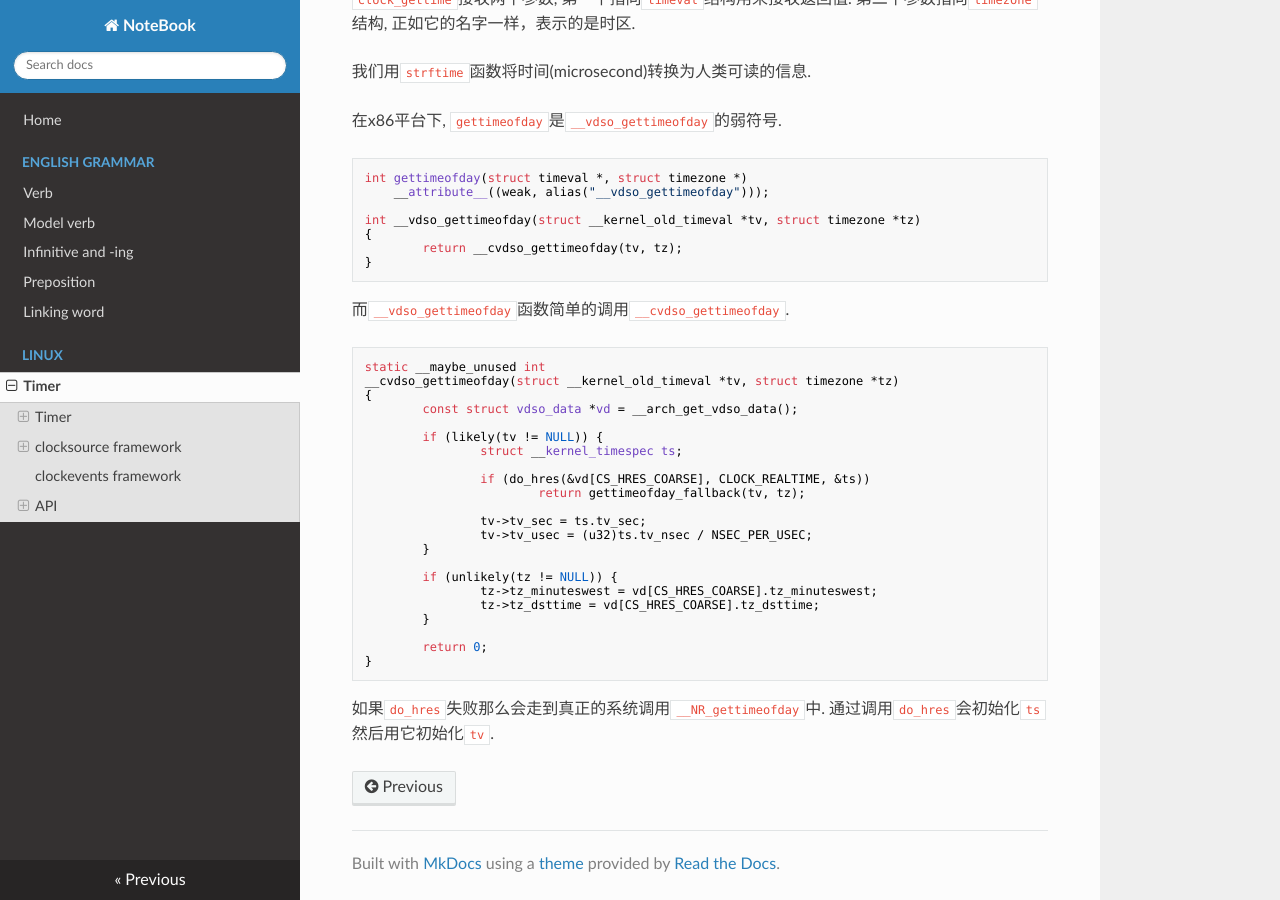
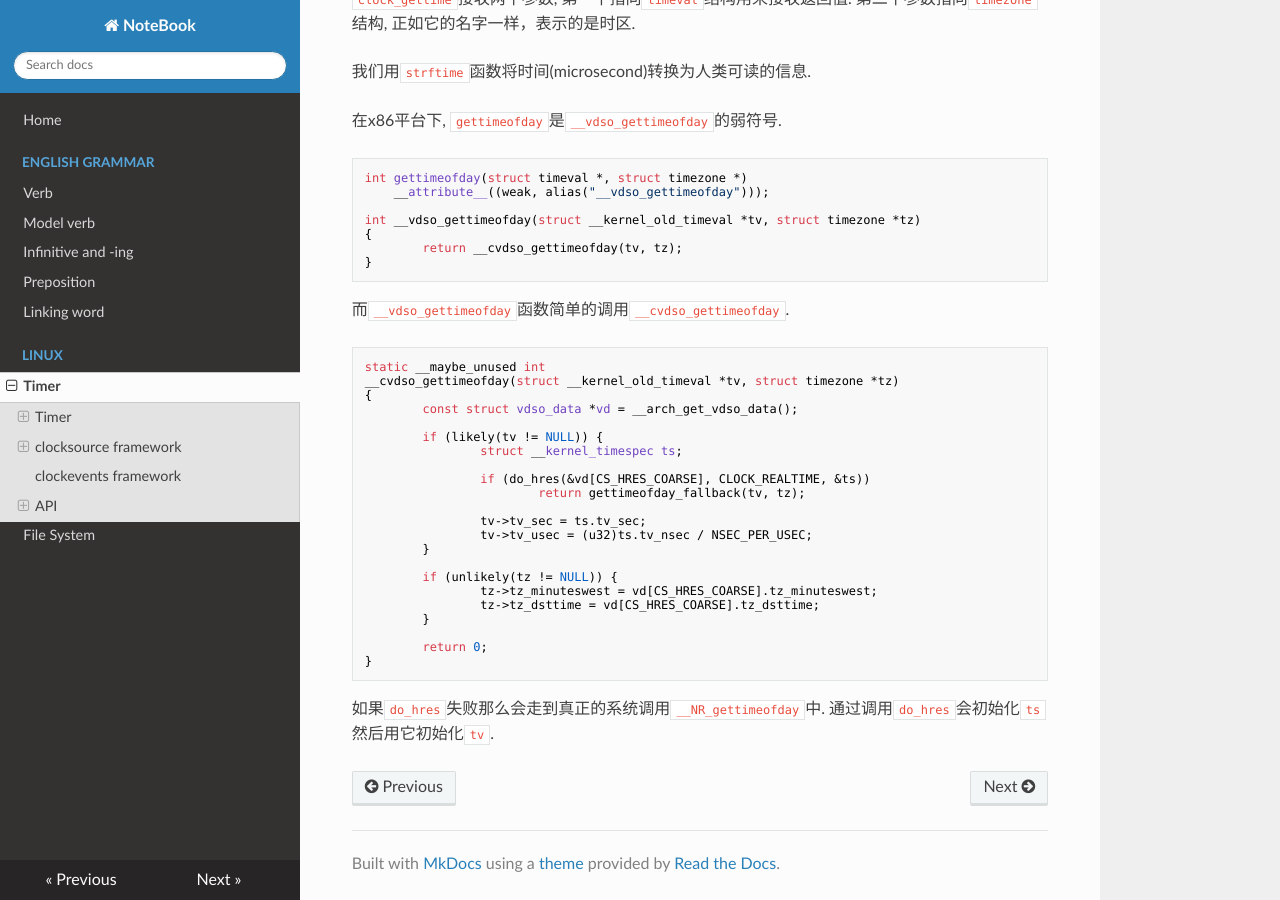
Before and after one commit to junyu92/Notebook, an MkDocs documentation site: the page built from docs/linux/timer.md, in a window 1280 px wide and 900 px high, scrolled down 5436 px. Built offline with MkDocs 1.6.1, drawn with Linux system fonts in a browser that asks for light colours; nearby versions of some CDN libraries.

Commit message:
Update mkdocs.yml

```diff
--- a/mkdocs.yml
+++ b/mkdocs.yml
@@ -9,4 +9,5 @@ nav:
         - 'Linking word': 'english_grammar/linking_word.md'
     - Linux:
         - 'Timer': 'linux/timer.md'
+        - 'File System': 'linux/fs.md'
 theme: readthedocs
```
